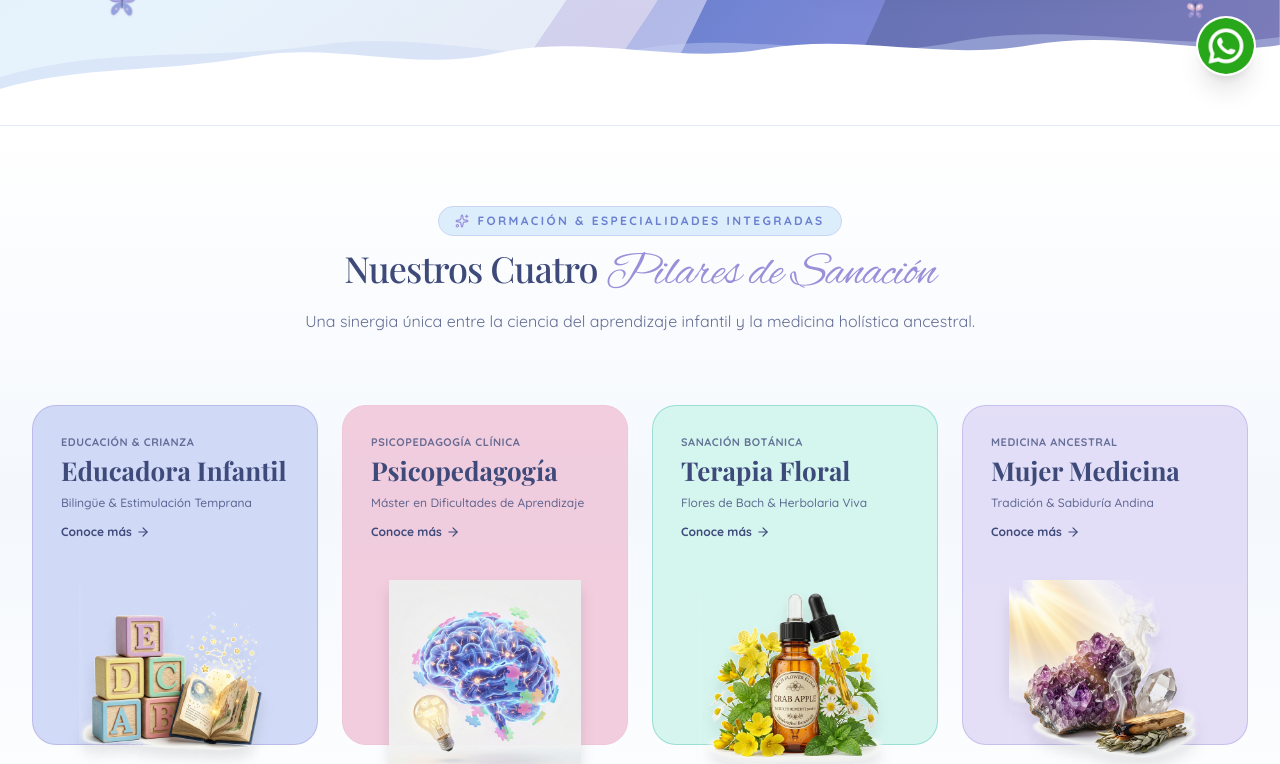
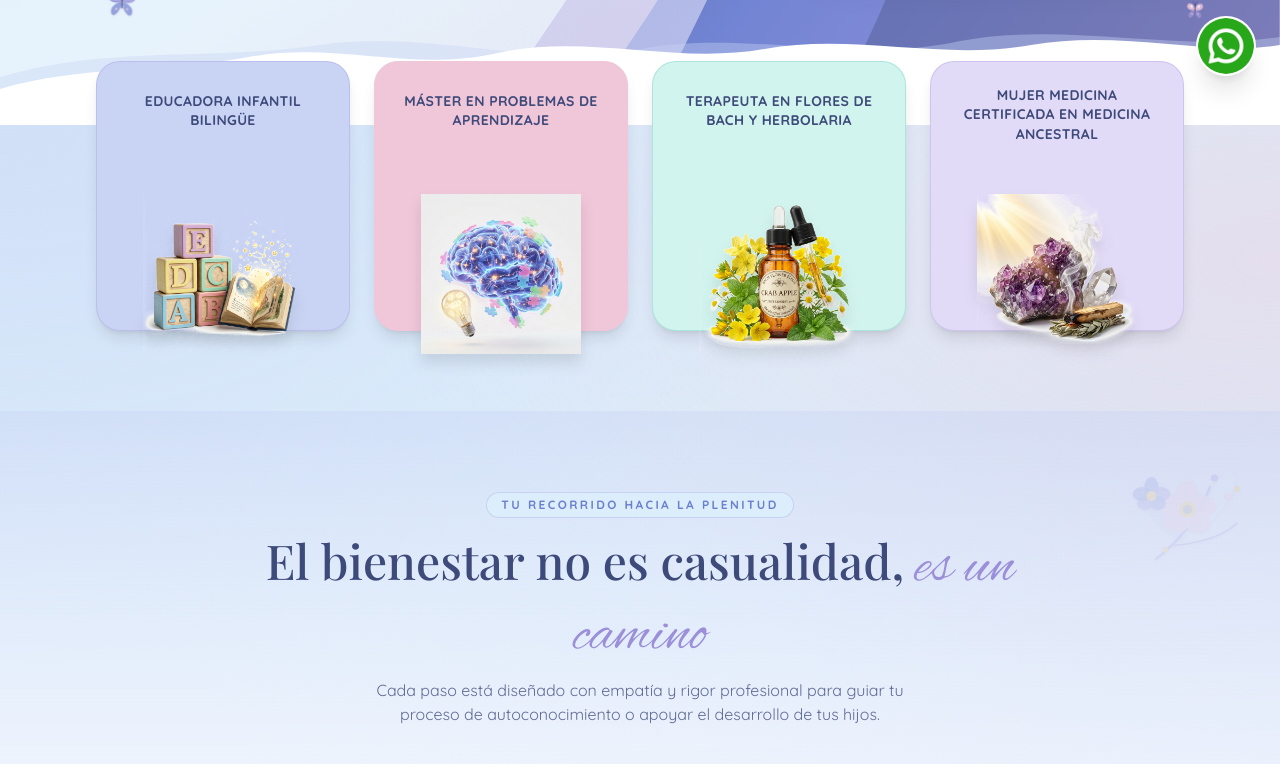
Before and after one commit to kindevec/Casa---Kinti, a React (Vite) app: page / in a window 1280 px wide. Shown: the part 700-1464 px from the top of the page. Built offline with nearby package versions, Linux system fonts and the light colour scheme; a web font is replaced by a local one.

Commit message:
feat: 4 contenedores encajados y centrados tras el banner con sus textos originales e imagenes 3D

```diff
--- a/src/components/CredentialsStrip.tsx
+++ b/src/components/CredentialsStrip.tsx
@@ -1,136 +1,77 @@
 import React from 'react';
-import { ArrowRight, Sparkles } from 'lucide-react';
 
 interface PillarCard {
-  title: string;
-  subtitle: string;
-  tag: string;
+  text: string;
   image: string;
   imageAlt: string;
   bgColor: string;
   borderColor: string;
-  textColor: string;
-  accentColor: string;
-  link: string;
 }
 
 export const CredentialsStrip: React.FC = () => {
   const pillars: PillarCard[] = [
     {
-      title: 'Educadora Infantil',
-      subtitle: 'Bilingüe & Estimulación Temprana',
-      tag: 'Educación & Crianza',
+      text: 'EDUCADORA INFANTIL BILINGÜE',
       image: '/pillars/educadora.png',
-      imageAlt: 'Educadora Infantil Bilingüe en Casa Kinti',
-      bgColor: 'bg-[#C9D4F5]/85 hover:bg-[#C9D4F5]',
-      borderColor: 'border-[#9B8FD9]/40',
-      textColor: 'text-[#3E4A7A]',
-      accentColor: 'text-[#6B7FD1]',
-      link: '#servicios',
+      imageAlt: 'Educadora Infantil Bilingüe',
+      bgColor: 'bg-[#C9D4F5]',
+      borderColor: 'border-[#9B8FD9]/30',
     },
     {
-      title: 'Psicopedagogía',
-      subtitle: 'Máster en Dificultades de Aprendizaje',
-      tag: 'Psicopedagogía Clínica',
+      text: 'MÁSTER EN PROBLEMAS DE APRENDIZAJE',
       image: '/pillars/aprendizaje.png',
       imageAlt: 'Máster en Problemas de Aprendizaje',
-      bgColor: 'bg-[#F0C6D9]/85 hover:bg-[#F0C6D9]',
+      bgColor: 'bg-[#F0C6D9]',
       borderColor: 'border-[#F0C6D9]',
-      textColor: 'text-[#3E4A7A]',
-      accentColor: 'text-[#D4708A]',
-      link: '#servicios',
     },
     {
-      title: 'Terapia Floral',
-      subtitle: 'Flores de Bach & Herbolaria Viva',
-      tag: 'Sanación Botánica',
+      text: 'TERAPEUTA EN FLORES DE BACH Y HERBOLARIA',
       image: '/pillars/flores-bach.png',
       imageAlt: 'Terapeuta en Flores de Bach y Herbolaria',
-      bgColor: 'bg-[#D2F4EE]/90 hover:bg-[#D2F4EE]',
-      borderColor: 'border-[#12A89D]/30',
-      textColor: 'text-[#3E4A7A]',
-      accentColor: 'text-[#12A89D]',
-      link: '#productos',
+      bgColor: 'bg-[#D2F4EE]',
+      borderColor: 'border-[#12A89D]/20',
     },
     {
-      title: 'Mujer Medicina',
-      subtitle: 'Tradición & Sabiduría Andina',
-      tag: 'Medicina Ancestral',
+      text: 'MUJER MEDICINA CERTIFICADA EN MEDICINA ANCESTRAL',
       image: '/pillars/medicina-ancestral.png',
-      imageAlt: 'Mujer Medicina Certificada en Sabiduría Andina',
-      bgColor: 'bg-[#E2DBF7]/90 hover:bg-[#E2DBF7]',
-      borderColor: 'border-[#9B8FD9]/40',
-      textColor: 'text-[#3E4A7A]',
-      accentColor: 'text-[#9B8FD9]',
-      link: '#servicios',
+      imageAlt: 'Mujer Medicina Certificada en Medicina Ancestral',
+      bgColor: 'bg-[#E2DBF7]',
+      borderColor: 'border-[#9B8FD9]/30',
     },
   ];
 
   return (
-    <section className="relative z-20 py-16 sm:py-20 bg-gradient-to-b from-[#FFFFFF] via-[#F4F8FD] to-[#FFFFFF] border-y border-[#C9D4F5]/50 overflow-visible">
-      <div className="max-w-7xl mx-auto px-4 sm:px-6 lg:px-8">
+    <div className="relative z-30 -mt-10 sm:-mt-14 md:-mt-16 pb-16 sm:pb-20 overflow-visible">
+      <div className="max-w-6xl mx-auto px-4 sm:px-6 lg:px-8">
 
-        {/* Cabecera de los 4 Pilares */}
-        <div className="text-center max-w-2xl mx-auto mb-14 space-y-3">
-          <div className="inline-flex items-center gap-2 px-4 py-1.5 rounded-full bg-[#DCEEFB] text-[#6B7FD1] text-xs font-bold uppercase tracking-[0.2em] border border-[#C9D4F5]">
-            <Sparkles className="w-3.5 h-3.5 text-[#9B8FD9]" />
-            <span>Formación & Especialidades Integradas</span>
-          </div>
-
-          <h2 className="font-serif-display text-3xl sm:text-4xl text-[#3E4A7A] tracking-tight">
-            Nuestros Cuatro{' '}
-            <span className="font-script text-4xl sm:text-5xl text-[#9B8FD9] font-normal">
-              Pilares de Sanación
-            </span>
-          </h2>
-
-          <p className="text-sm sm:text-base text-[#3E4A7A]/80 font-normal">
-            Una sinergia única entre la ciencia del aprendizaje infantil y la medicina holística ancestral.
-          </p>
-        </div>
-
-        {/* Rejilla de los 4 Contenedores Visuales Estilo Referencia */}
-        <div className="grid grid-cols-1 sm:grid-cols-2 lg:grid-cols-4 gap-8 sm:gap-6 pt-4 pb-12">
+        {/* Rejilla de los 4 Contenedores Centrados y Encajados */}
+        <div className="grid grid-cols-2 md:grid-cols-4 gap-4 sm:gap-6 items-stretch justify-center">
           {pillars.map((pillar, idx) => (
-            <a
+            <div
               key={idx}
-              href={pillar.link}
-              className={`group relative rounded-3xl ${pillar.bgColor} ${pillar.borderColor} border p-6 sm:p-7 transition-all duration-500 hover:-translate-y-2 hover:shadow-xl flex flex-col justify-between overflow-visible min-h-[340px] cursor-pointer`}
+              className={`group relative rounded-3xl ${pillar.bgColor} ${pillar.borderColor} border shadow-lg hover:shadow-xl p-5 sm:p-6 transition-all duration-300 hover:-translate-y-1.5 flex flex-col justify-between items-center text-center overflow-visible min-h-[220px] sm:min-h-[250px] md:min-h-[270px]`}
             >
-              {/* Encabezado de la Tarjeta */}
-              <div className="space-y-1 relative z-20">
-                <span className="text-[11px] font-bold uppercase tracking-wider opacity-75 block text-[#3E4A7A]">
-                  {pillar.tag}
+              {/* Texto original en mayúsculas centrado */}
+              <div className="w-full flex items-center justify-center min-h-[44px] sm:min-h-[50px] relative z-10">
+                <span className="font-extrabold text-xs sm:text-[13px] md:text-sm tracking-wide text-[#3E4A7A] uppercase text-center leading-snug">
+                  {pillar.text}
                 </span>
-
-                <h3 className={`font-serif-display text-2xl sm:text-[26px] font-bold ${pillar.textColor} leading-tight`}>
-                  {pillar.title}
-                </h3>
-
-                <p className="text-xs text-[#3E4A7A]/80 font-medium leading-snug pt-1">
-                  {pillar.subtitle}
-                </p>
-
-                <div className="pt-2 flex items-center gap-1 text-xs font-bold text-[#3E4A7A] group-hover:text-[#6B7FD1] transition-colors">
-                  <span>Conoce más</span>
-                  <ArrowRight className="w-3.5 h-3.5 group-hover:translate-x-1 transition-transform" />
-                </div>
               </div>
 
-              {/* Imagen 3D que desborda/rompe el borde inferior del contenedor */}
-              <div className="relative -mb-10 sm:-mb-14 mt-4 h-44 sm:h-48 w-full flex items-end justify-center pointer-events-none z-30">
+              {/* Imagen 3D desbordante hacia abajo */}
+              <div className="relative -mb-8 sm:-mb-10 md:-mb-12 mt-2 h-32 sm:h-36 md:h-40 w-full flex items-end justify-center pointer-events-none z-20">
                 <img
                   src={pillar.image}
                   alt={pillar.imageAlt}
                   loading="lazy"
-                  className="max-h-full w-auto object-contain drop-shadow-xl group-hover:scale-110 group-hover:-translate-y-2 transition-all duration-500"
+                  className="max-h-full w-auto object-contain drop-shadow-xl group-hover:scale-105 transition-transform duration-300"
                 />
               </div>
-            </a>
+            </div>
           ))}
         </div>
 
       </div>
-    </section>
+    </div>
   );
 };
```
